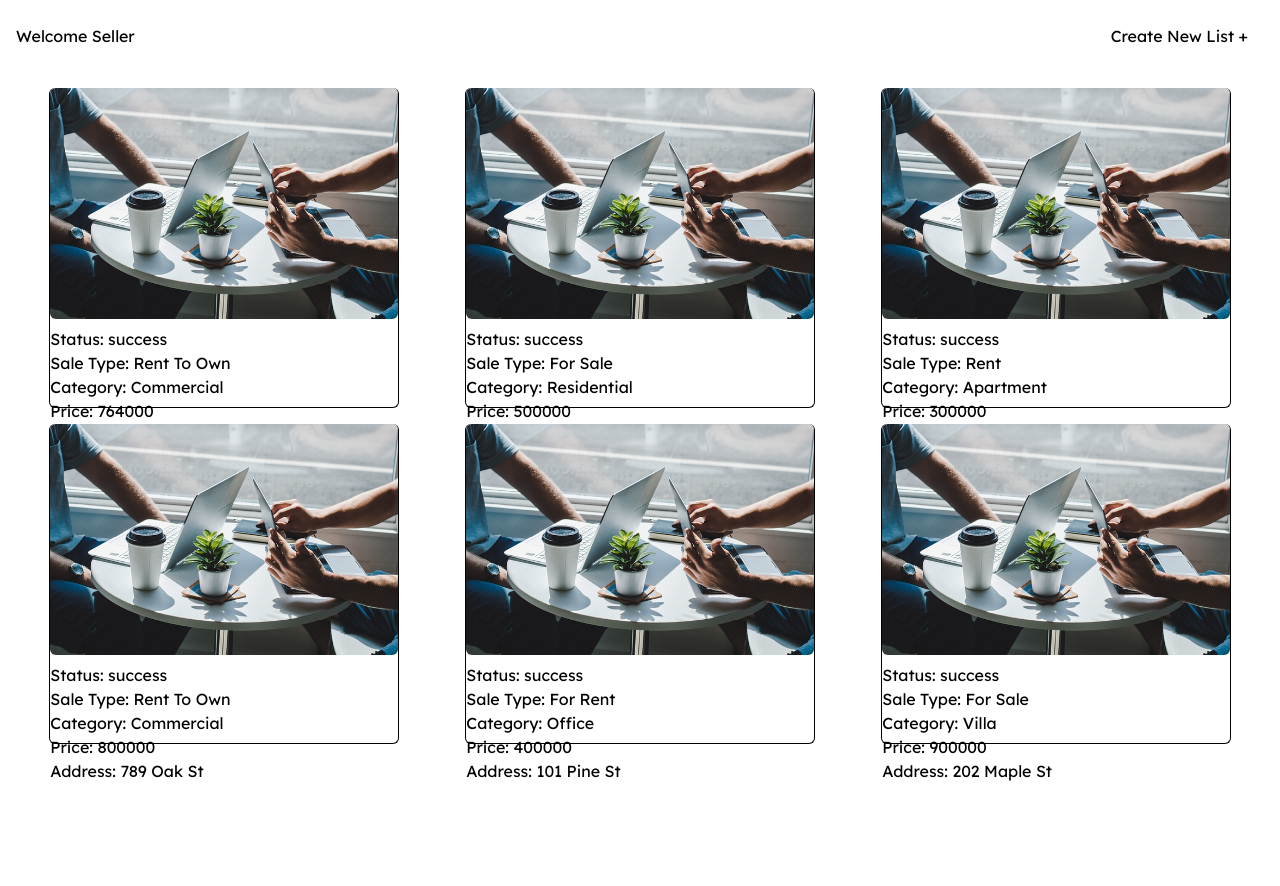
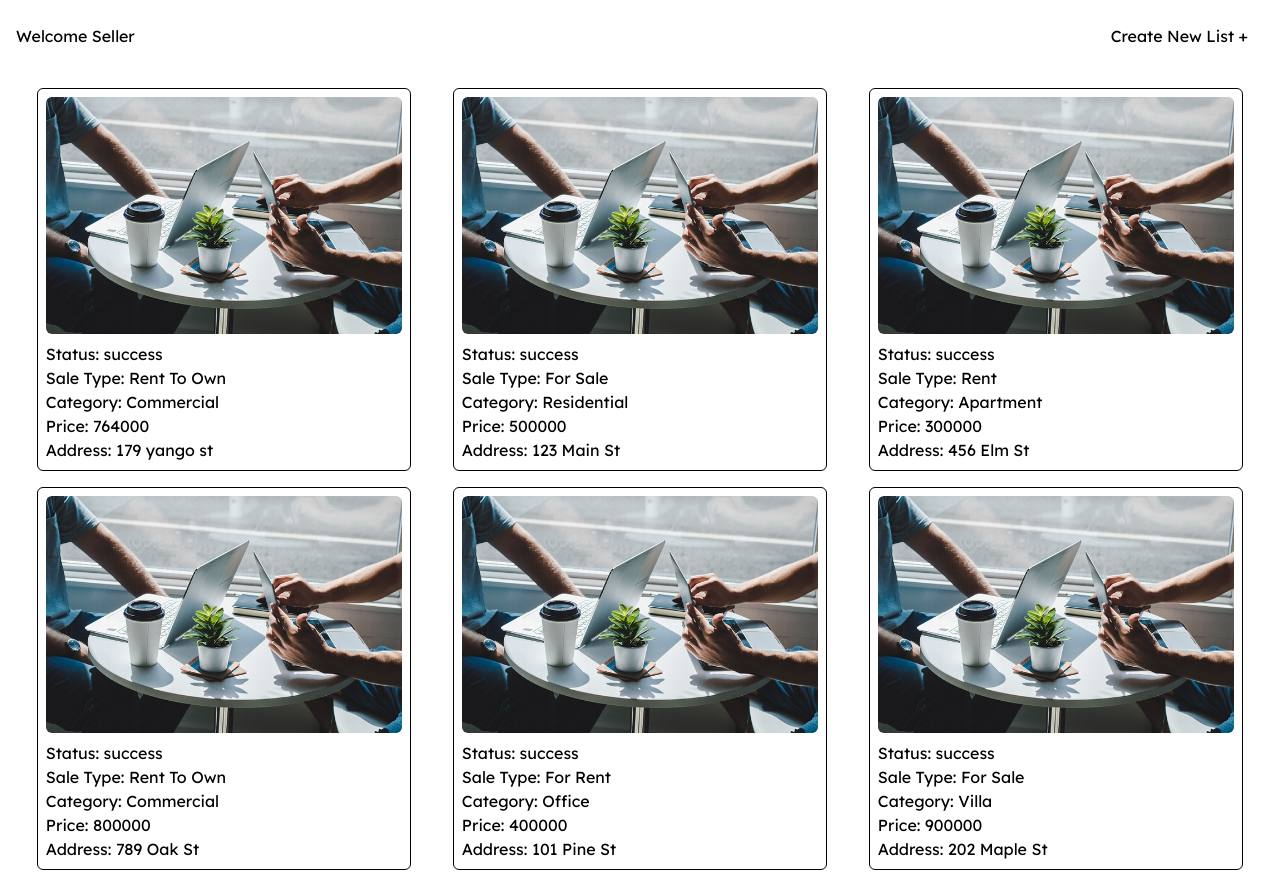
Before and after one commit to HuntStrat/flexdown-frontend, a React (Vite) app: page /welcome-user in a window 1280 px wide. Before the commit the page ends 800 px from the top, so only its background shows below. Built offline with nearby package versions, Linux system fonts and the light colour scheme.

Commit message:
welcome page created

```diff
--- a/src/pages/WelcomeUser.tsx
+++ b/src/pages/WelcomeUser.tsx
@@ -144,9 +144,9 @@ const WelcomeUser: React.FC = () => {
         </button>
       </div>
 
-      <div className='flex flex-wrap justify-around'>
+      <div className='flex flex-wrap  justify-around'>
         {propertyData.map((property, index) => (
-          <div key={index} className='w-[28%] h-[40vh] border border-black border-t-0 rounded-md flex flex-col justify-around mb-4'>
+          <div key={index} className='w-[30%] border border-black rounded-md flex flex-col justify-around mb-4 p-2'>
             <img className='w-[100%] rounded-md top-0 border-t-black mb-2' src={image} alt="Property" />
             <p>Status: {property.status}</p>
             <p>Sale Type: {property.data.property.sale_type}</p>
```
